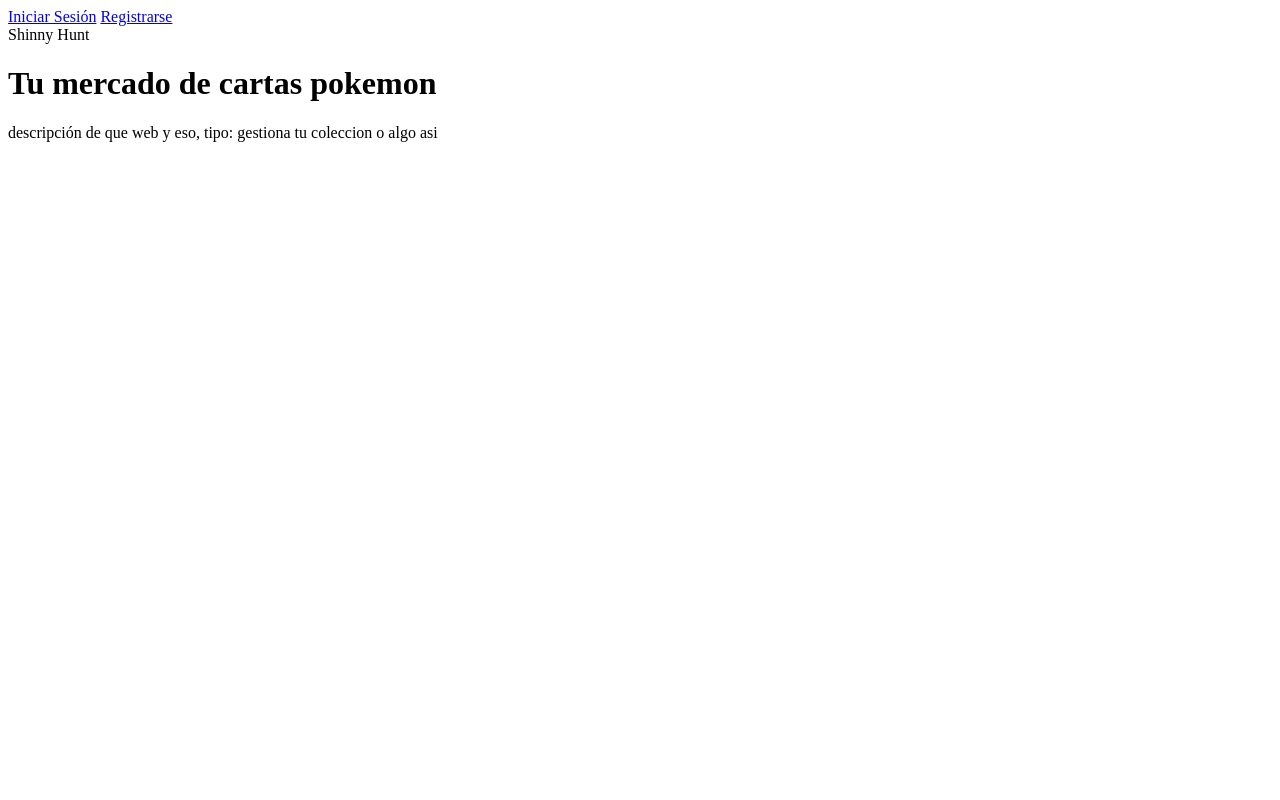
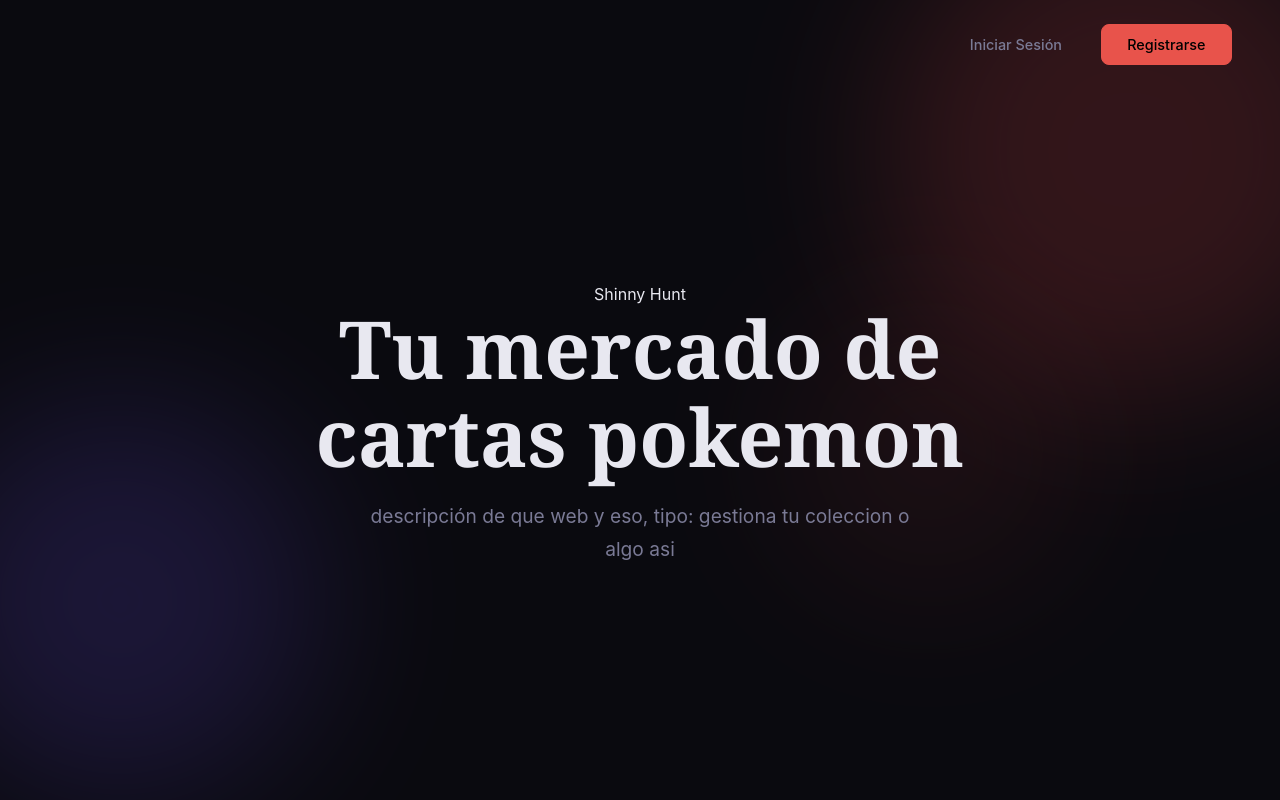
Before and after one commit to DeliaNav/ShinyHunt, a PHP site: page /TFG/views/welcome.php in a window 1280 px wide. Run offline with PHP 8.4, Linux system fonts and the light colour scheme.

Commit message:
falta texto pero base esta

```diff
--- /dev/null
+++ b/Codigo/public/css/welcome.css
@@ -0,0 +1,119 @@
+/* welcome.css */
+:root {
+  --bg:      #0a0a0f;
+  --accent:  #e8534b;
+  --text:    #e8e8f0;
+  --muted:   #7a7a95;
+  --border:  #2a2a3a;
+  --radius:  10px;
+  --font-head: 'Cinzel', Georgia, serif;
+  --font-body: 'Inter', system-ui, sans-serif;
+}
+*, *::before, *::after { box-sizing: border-box; margin: 0; padding: 0; }
+body { font-family: var(--font-body); background: var(--bg); color: var(--text); }
+a { text-decoration: none; color: inherit; }
+
+.hero {
+  min-height: 100vh;
+  position: relative;
+  display: flex;
+  flex-direction: column;
+  overflow: hidden;
+}
+
+.hero-bg {
+  position: absolute;
+  inset: 0;
+  pointer-events: none;
+  overflow: hidden;
+}
+.orb {
+  position: absolute;
+  border-radius: 50%;
+  filter: blur(80px);
+  opacity: .18;
+}
+.orb1 { width: 500px; height: 500px; background: #e84b4b; top: -100px; right: -100px; }
+.orb2 { width: 400px; height: 400px; background: #6b4fe8; bottom: 0; left: -80px; }
+.orb3 { width: 300px; height: 300px; background: #e84b4b; bottom: 200px; right: 200px; opacity: .08; }
+
+.top-nav {
+  position: relative;
+  z-index: 10;
+  display: flex;
+  align-items: center;
+  justify-content: space-between;
+  padding: 1.5rem 3rem;
+}
+.nav-logo {
+  display: flex; align-items: center; gap: .5rem;
+  font-family: var(--font-head);
+  font-size: 1.3rem;
+  font-weight: 700;
+}
+.nav-logo em { color: var(--accent); font-style: normal; }
+.logo-icon { color: var(--accent); }
+.nav-actions { display: flex; gap: .75rem; }
+
+.hero-content {
+  position: relative;
+  z-index: 5;
+  flex: 1;
+  display: flex;
+  flex-direction: column;
+  align-items: center;
+  justify-content: center;
+  text-align: center;
+  padding: 4rem 2rem;
+}
+.hero-badge {
+  display: inline-flex;
+  align-items: center;
+  gap: .5rem;
+  background: rgba(232,184,75,.1);
+  border: 1px solid rgba(232,184,75,.3);
+  color: var(--accent);
+  padding: .35rem .9rem;
+  border-radius: 20px;
+  font-size: .8rem;
+  font-weight: 600;
+  margin-bottom: 1.5rem;
+  letter-spacing: .05em;
+  text-transform: uppercase;
+}
+.hero-title {
+  font-family: var(--font-head);
+  font-size: clamp(2.8rem, 7vw, 5rem);
+  font-weight: 700;
+  line-height: 1.1;
+  margin-bottom: 1.25rem;
+  max-width: 700px;
+}
+.hero-title em { color: var(--accent); font-style: normal; }
+.hero-subtitle {
+  font-size: clamp(1rem, 2vw, 1.2rem);
+  color: var(--muted);
+  margin-bottom: 2.5rem;
+  max-width: 540px;
+  line-height: 1.7;
+}
+.hero-cta { display: flex; gap: 1rem; flex-wrap: wrap; justify-content: center; }
+
+/* Buttons */
+.btn {
+  display: inline-flex; align-items: center; gap: .4rem;
+  padding: .7rem 1.6rem;
+  border-radius: 8px;
+  font-size: .9rem;
+  font-weight: 500;
+  border: 1px solid transparent;
+  transition: all .2s;
+  cursor: pointer;
+}
+.btn-primary  { background: var(--accent); color: #000; border-color: var(--accent); }
+.btn-primary:hover { background: #e84b4b; transform: translateY(-1px); }
+.btn-outline  { background: transparent; color: var(--text); border-color: var(--border); }
+.btn-outline:hover { border-color: var(--accent); color: var(--accent); }
+.btn-ghost    { background: transparent; color: var(--muted); border-color: transparent; }
+.btn-ghost:hover { color: var(--text); }
+.btn-lg { padding: .9rem 2.2rem; font-size: 1rem; }
--- a/Codigo/views/welcome.php
+++ b/Codigo/views/welcome.php
@@ -4,6 +4,7 @@
     <meta charset="UTF-8">
     <meta name="viewport" content="width=device-width, initial-scale=1.0">
     <title>TFG</title>
+    <link rel="stylesheet" href="/TFG/Codigo/public/css/welcome.css">
 </head>
 <body>
     <div class="hero">
@@ -29,11 +30,6 @@
             <h1 class="hero-title">Tu mercado de cartas pokemon</h1>
             <p class="hero-subtitle">descripción de que web y eso, tipo: gestiona tu coleccion o algo asi</p>
         </div>
-
-        <div class="features">
-            <!--Botones que redireccionan a colecciones, lista de deseos o algo asi-->
-        </div>
-
     </div>
 </body>
 </html>
```
Also changed, not shown: Codigo/lib/Auth.php (added, +30 -0 lines).
